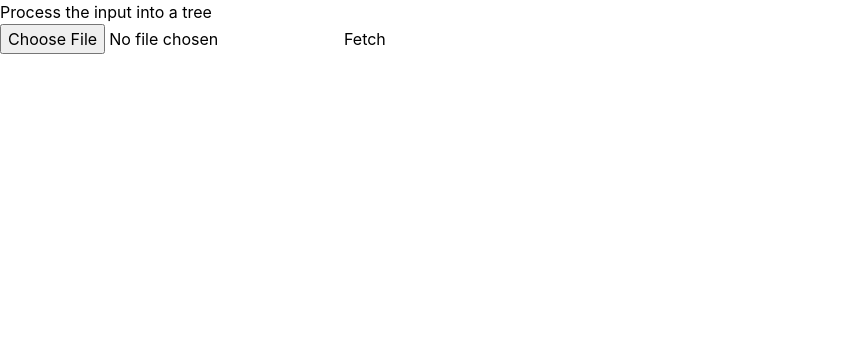
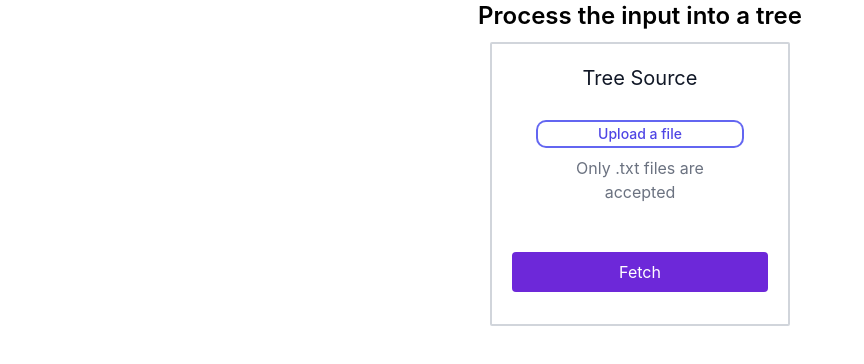
Before and after one commit to nikolasvasconcelos/json-file-parser, a React (Create React App) app: page / in a window 1280 px wide. Shown: the top 364 px of the page, without its empty margins (0-864 px from the left). Built offline with nearby package versions, Linux system fonts and the light colour scheme.

Commit message:
chore: file input layout

```diff
--- a/src/components/App.js
+++ b/src/components/App.js
@@ -4,8 +4,8 @@ import { FileContent } from './FileContent';
 import FileInput from "./FileReader";
 
 const App = () => (
-  <div>
-    <h1>Process the input into a tree</h1>
+  <div className="w-min sm:w-screen flex flex-col justify-center align-middle">
+    <h1 className="text-2xl text-center flex-none font-semibold mb-2.5">Process the input into a tree</h1>
     <FileInput />
     <FileContent />
     <BinaryTreeOutput />
--- a/src/components/BinaryTree.js
+++ b/src/components/BinaryTree.js
@@ -2,7 +2,7 @@ import React from 'react'
 
 export const BinaryTree = ({node, leftNode, rightNode, currentLevel, deepestLevel}) => {
 
-  const isDeepest = deepestLevel === currentLevel
+  // const isDeepest = deepestLevel === currentLevel
 
   return (
     <div>
--- a/src/components/FileReader.js
+++ b/src/components/FileReader.js
@@ -12,7 +12,9 @@ const FileInput = () => {
       const reader = new FileReader();
       await reader.readAsText(file)
       reader.onload = () => {
-        setFileContent(reader.result)
+        if (reader?.result) {
+          setFileContent(reader.result)
+        }
       }
       reader.onerror = (error) => {
         console.error(error)
@@ -30,9 +32,22 @@ const FileInput = () => {
   }, [fileContent, setBinTree])
 
   return (
-    <div>
-      <input type="file" accept=".txt" onChange={handleUpload} />
-      <button type="button" onClick={handleBinTree}>Fetch</button>
+    <div className="flex flex-col items-center border-2 border-gray-300 rounded-sm p-5 w-min mx-auto">
+      <h1 class="text-xl text-gray-900">Tree Source</h1>
+      <div class="my-3 flex justify-center px-7 pt-5 pb-6">
+        <div class="space-y-1 text-center">
+          <div class="flex flex-col text-sm text-gray-600  mb-3">
+            <label for="file-upload" class="relative cursor-pointer bg-white rounded-md font-medium text-indigo-600 hover:text-indigo-500 ring-2 ring-offset-2 ring-indigo-500">
+              <span className="text-center">Upload a file</span>
+              <input id="file-upload" name="file-upload" type="file" class="sr-only" accept=".txt" onChange={handleUpload} />
+            </label>
+          </div>
+          <p class="text-md text-gray-500">
+          {fileContent ? `Content: ${fileContent}` : 'Only .txt files are accepted'}
+          </p>
+        </div>
+      </div>
+      <button className="py-5 px-32 w-16 h-10 my-3 flex items-center justify-center rounded bg-purple-700 hover:bg-purple-500 text-white" type="button" onClick={handleBinTree}>Fetch</button>
     </div>
   )
 }
```
